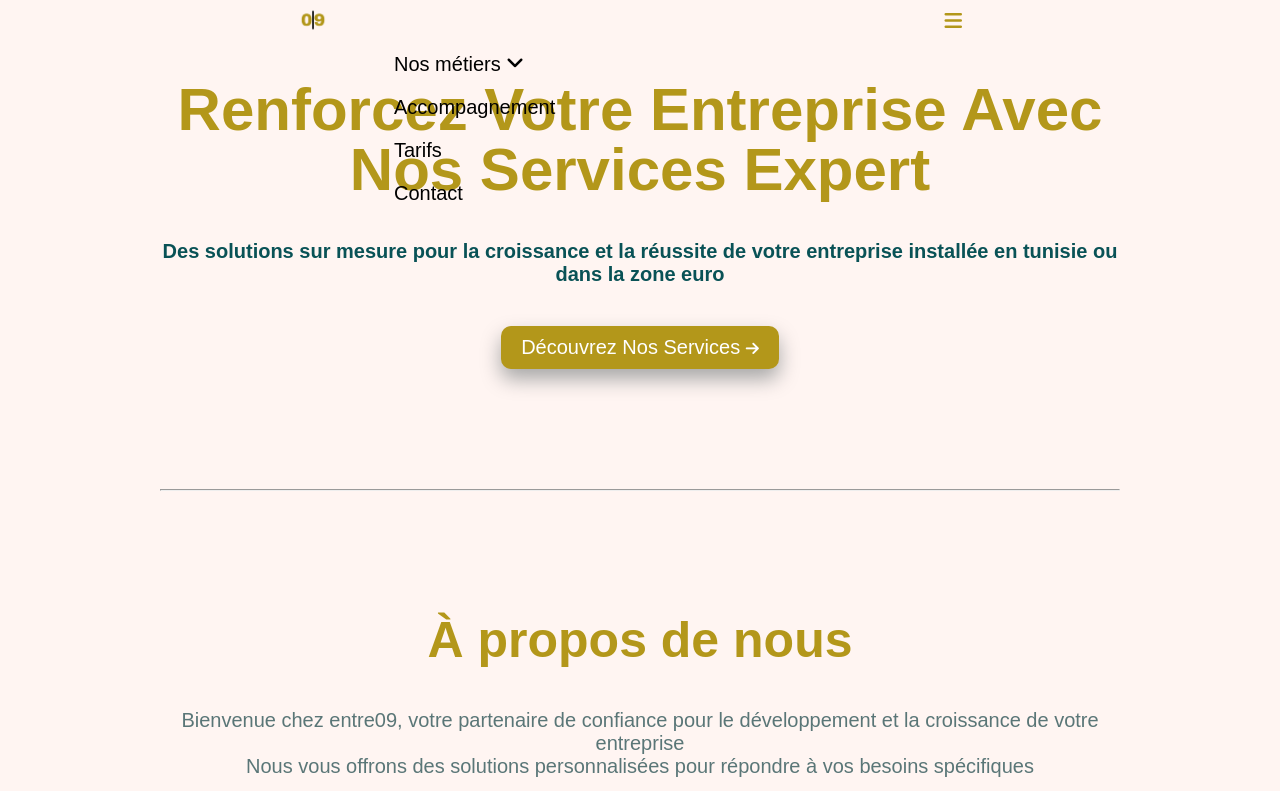
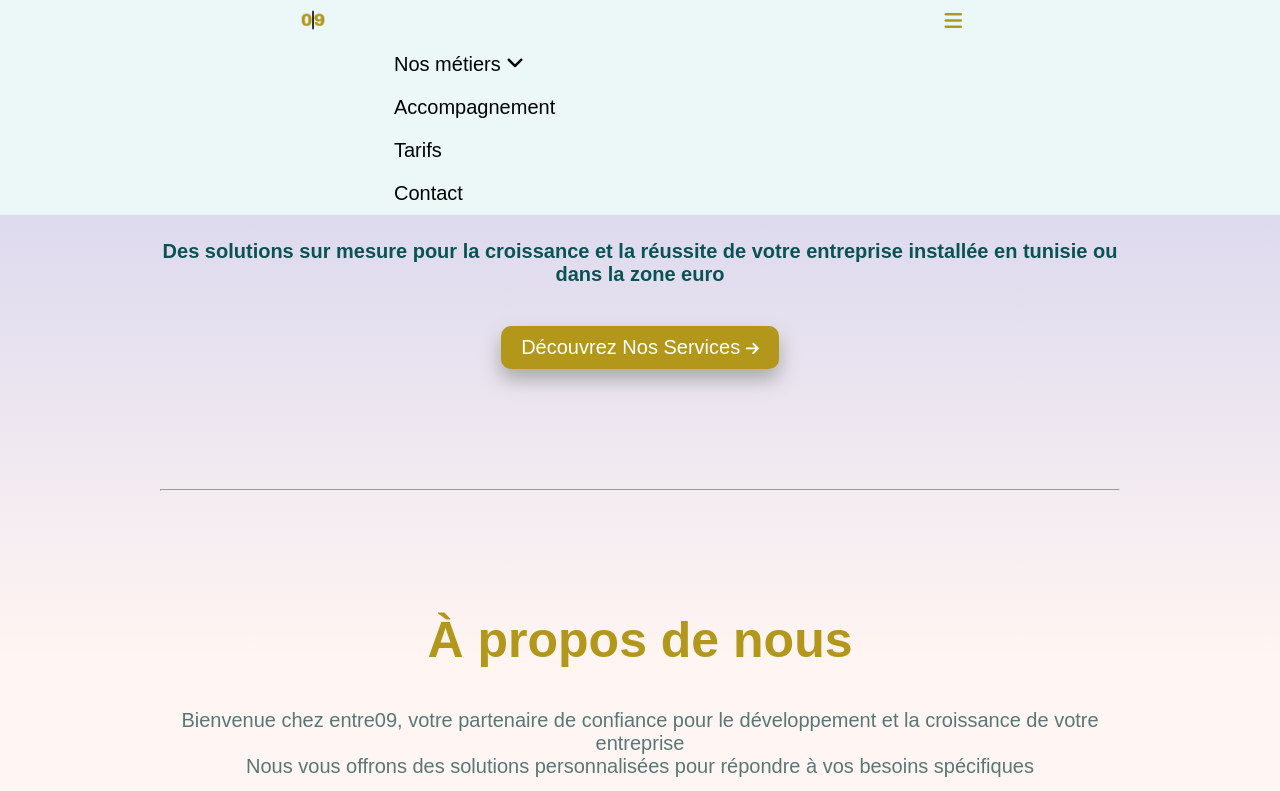
Before and after one commit to elaxolotl/entre09, a plain HTML site: page index.html in a window 1280 px wide. Both pictures are taken after a click on the button 953 px from the left and 21 px from the top of the page. Shown: the top 791 px of the page. Drawn offline with Linux system fonts and the light colour scheme; a web font is replaced by a local one.

Commit message:
changed background color

```diff
--- a/mediaQueries.css
+++ b/mediaQueries.css
@@ -12,6 +12,7 @@
 
     .hamburger-nav {
         display: block;
+        opacity: 1;
     }
 
     /*hero section*/
--- a/script.js
+++ b/script.js
@@ -10,6 +10,8 @@ function stickyNavbar(){
 };
 //hamburger menu
 function showNav(){
+    const hamburgerNav = document.querySelector(".hamburger-nav");
     const elements = document.querySelector("#hamburger-elements");
     elements.classList.toggle("hidden")
+    hamburgerNav.style.backgroundColor='var(--light-blue--)'
 }
--- a/style.css
+++ b/style.css
@@ -30,7 +30,7 @@ html {
 
 body {
     font-family: 'Typo Grotesk', sans-serif;
-    background-color: var(--light-yellow--);
+    background: linear-gradient(rgb(205, 205, 236) 0%, var(--light-yellow--) 20%);
 }
 
 /*navbar styling*/
@@ -128,6 +128,8 @@ li.nav-hover-second:hover ul.drop-down-second {
 /*hamburger-nav*/
 .hamburger-nav{
     display: none;
+    opacity: 1;
+    transition: 0.3s;
 }
 
 .hamburger-initial-elements{
```
